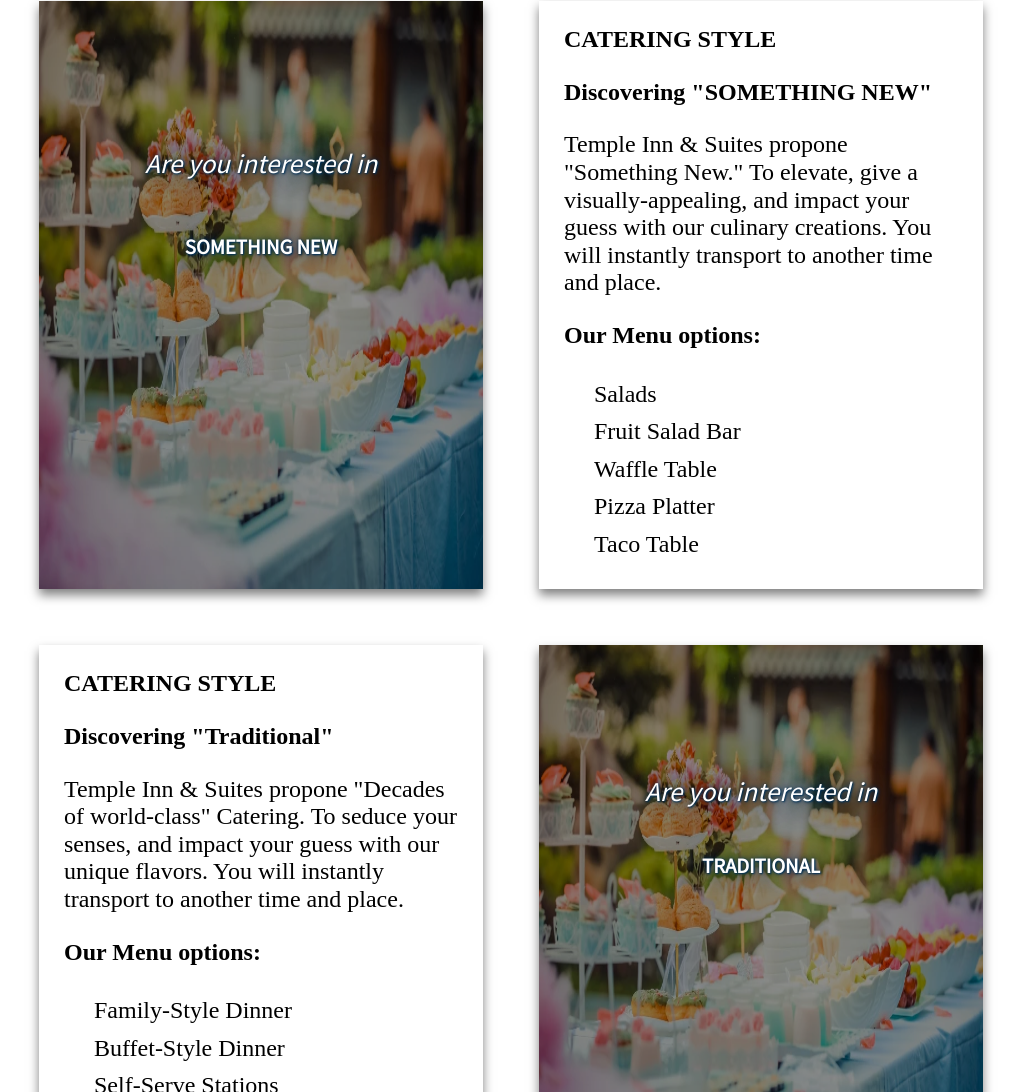
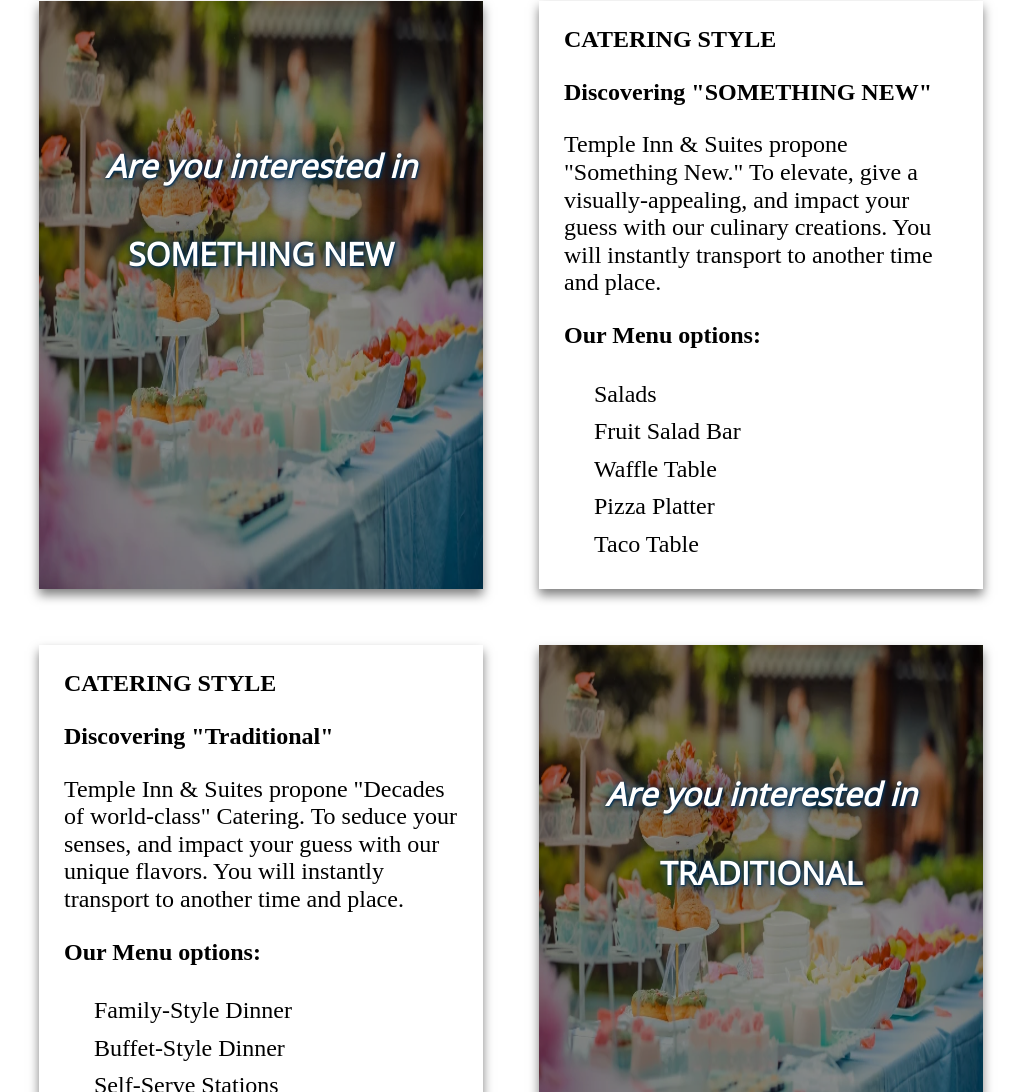
Before and after one commit to slnestun/wdd230-final, a plain HTML site: page reception.html in a window 1280 px wide. Shown: the part 961-2053 px from the top of the page, without its empty margins (129-1150 px from the left). Drawn offline with nearby package versions, Linux system fonts and the light colour scheme.

Commit message:
fix styles

```diff
--- a/css/base.css
+++ b/css/base.css
@@ -607,9 +607,10 @@ span.day_1, span.day_2, span.day_3 {
   text-align: center;
   color: #FFFFFF;
   text-shadow: 1px 1px 2px #003057, 0 0 1em #003057, 0 0 0.2em #003057;
-  font-size: 1.7em;
-  font-family: 'Source Sans Pro', sans-serif;
+  font-size: 2em;
+  font-family: 'Open Sans', sans-serif;
   font-style: italic;
+  font-weight: bolder;
 }
 .traditional-option .invite,
 .modern-option .invite{
@@ -619,21 +620,23 @@ span.day_1, span.day_2, span.day_3 {
   text-align: center;
   color: #FFFFFF;
   text-shadow: 1px 1px 2px #003057, 0 0 1em #003057, 0 0 0.2em #003057;
-  font-size: 1.3em;
-  font-family: 'Source Sans Pro', sans-serif;
+  font-size: 2em;
+  font-family: 'Open Sans', sans-serif;
   font-weight: bolder;
 }
 .modern-option .catering-button a,
 .traditional-option .catering-button a{
   position: absolute;
-  top: 50%;
+  top: 55%;
   width: 100%;
   color: white;
   text-shadow: 1px 1px 2px #003057, 0 0 1em #003057, 0 0 0.2em #003057;
   padding: 5px;
   text-align: center;
   text-decoration: none;
-  font-size: 0.9em;
+  font-family: 'Open Sans', sans-serif;
+  font-weight: bolder;
+  font-size: 1.5em;
   margin: 4px 2px;
   cursor: pointer;
 }
```
